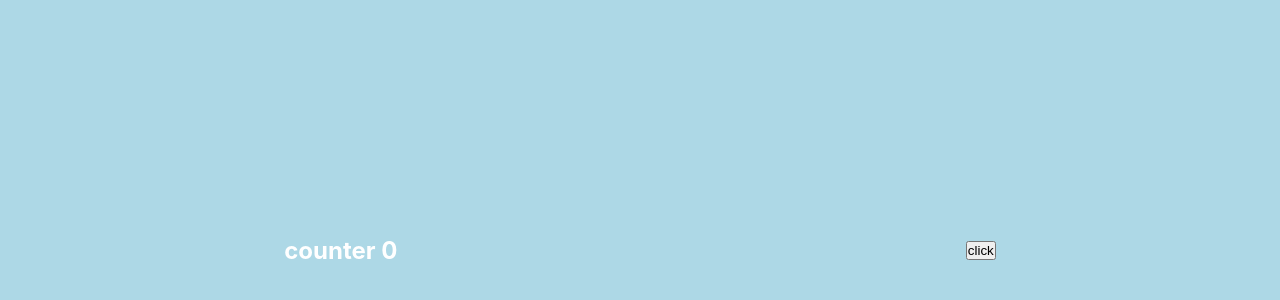
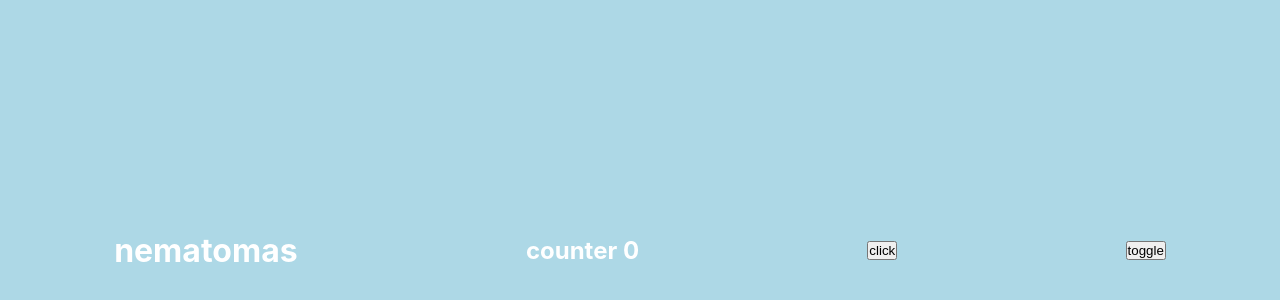
Before and after one commit to KristijonasJurk/React-todo, a React (Create React App) app: page / in a window 1280 px wide. Shown: the part 150-450 px from the top of the page. Built offline with nearby package versions, Linux system fonts and the light colour scheme.

Commit message:
toggle and coutner

```diff
--- a/src/App.css
+++ b/src/App.css
@@ -16,7 +16,9 @@
   justify-content: space-around;
   align-items: center;
 }
-
+.active{
+  opacity: 0;
+}
 
 
 
--- a/src/App.js
+++ b/src/App.js
@@ -10,17 +10,23 @@ import React, { useState } from 'react';
 function App() {
 
   const [counter, setCounter] = useState(0)
+  const [toggle, setToggle] = useState(false);
 
   const incrementer = () => {
-    setCounter((prev) => prev + 1);
+    setCounter(counter + 1);
     console.log(counter);
+  }
+  const toggler = () => {
+    setToggle(prev => !prev);
   }
 
   return (
     <div className="app">
       <div className="home">
+        <h1 className={toggle ? 'active' : ""}>nematomas</h1>
         <h2>counter {counter}</h2>
         <button onClick={incrementer}>click</button>
+        <button onClick={toggler}>toggle</button>
         {/* <Nav />
         <Tweets /> */}
       </div>
```
Also changed, not shown: 1 other file (tests, documents, lock files or other folders).
